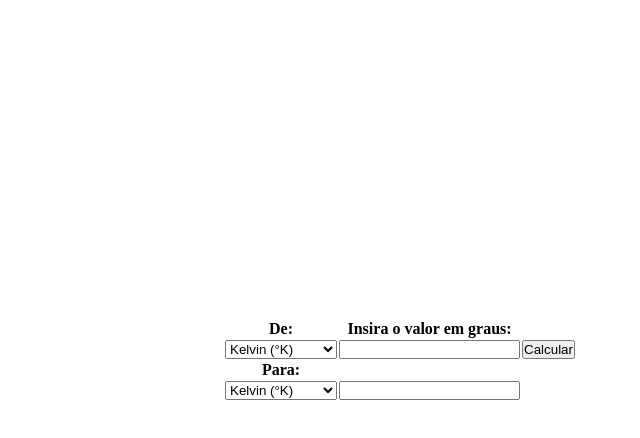
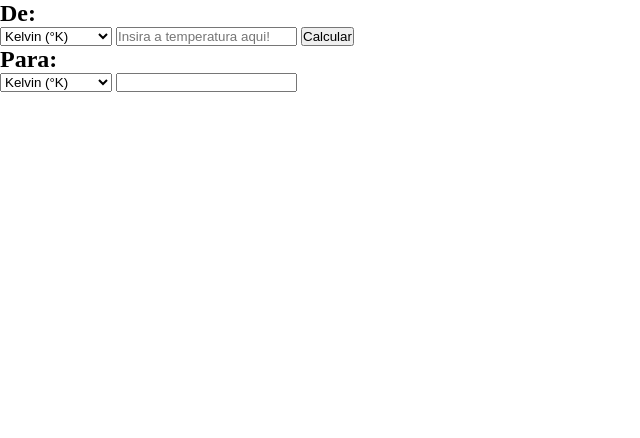
Before and after one commit to FilipeMargraf/scaleConverter, an Electron app: page src/index.html in a window 800 px wide. Shown: the whole page, without its empty margins (0-640 px from the left). Drawn offline with Linux system fonts and the light colour scheme.

Commit message:
Ajuste do layout e finalização da lógica

```diff
--- a/src/index.html
+++ b/src/index.html
@@ -10,41 +10,30 @@
     <script src="script.js" defer></script>
 </head>
 
-<body class="center">
-    <div class="center-table">
-        <table id="mainPanel">
-            <tr>
-                <th>De:</th>
-                <th>Insira o valor em graus:</th>
-            </tr>
-            <td>
+<body>
+    <div class="center-layout">
+        <div class="input-block">
+            <h2>De:</h2>
             <select name="initialScales" id="scaleInput">
                 <option value="Kelvin">Kelvin (°K)</option>
-                    <option value="Celcius">Celsius (°C)</option>
+                <option value="Celsius">Celsius (°C)</option>
                 <option value="Fahrenheit">Fahrenheit (°F)</option>
             </select>
-            </td>
-            <td>
-                <input id="tempValue">
-            </td>
-            <td>
-                <input type="button" value="Calcular" id="btnCalc" onclick="convert(event)">
-            </td>
-            <tr>
-                <th>Para:</th>
-                <th><p id="correction"></p></th>
-            </tr>
-            <td id="select">
+            <input id="tempValue" placeholder="Insira a temperatura aqui!">
+            <input type="button" value="Calcular" id="btnCalc" onclick="convert(event)"><br>
+        </div>
+
+        <div class="output-block">
+            <h2>Para:</h2>
             <select name="resultScales" id="scaleOutput">
                 <option value="Kelvin">Kelvin (°K)</option>
                 <option value="Celsius">Celsius (°C)</option>
                 <option value="Fahrenheit">Fahrenheit (°F)</option>
             </select>
-            </td>
-            <td>
             <input id="tempResult" readonly>
-            </td>
-        </table>
+            <p id="correction"></p>
+        </div>
     </div>
 </body>
+
 </html>
--- a/src/script.js
+++ b/src/script.js
@@ -4,31 +4,49 @@ function convert(event) {
     var inputValue = document.getElementById("scaleInput").value;
     var outputValue = document.getElementById("scaleOutput").value;
     var result = tempValue;
+    let correction = document.getElementById('correction');
 
     if (inputValue == "Kelvin" && outputValue == "Kelvin" || inputValue == "Celsius" && outputValue == "Celsius" || inputValue == "Fahrenheit" && outputValue == "Fahrenheit") {
-        result = tempValue + "K"
+        result = tempValue;
         document.getElementById('scaleInput').style.border = '2px solid #FF0000';
         document.getElementById('scaleOutput').style.border = '2px solid #FF0000';
-        let correction = document.getElementById('correction');
         correction.innerHTML = `<p><strong>Mude as escalas para obter resultado diferente!</strong></p>`;
     }
     else if (inputValue == "Kelvin" && outputValue == "Celsius") {
         result = (273 - tempValue) + "°C";
+        document.getElementById('scaleInput').style.border = "1px solid #000";
+        document.getElementById('scaleOutput').style.border = "1px solid #000";
+        correction.innerHTML = ``;
     }
     else if (inputValue == "Kelvin" && outputValue == "Fahrenheit") {
         result = (tempValue - 273) * 1.8 + 32 + "°F";
+        document.getElementById('scaleInput').style.border = "1px solid #000";
+        document.getElementById('scaleOutput').style.border = "1px solid #000";
+        correction.innerHTML = ``;
     }
     else if (inputValue == "Celsius" && outputValue == "Kelvin") {
         result = (tempValue + 273) + "K";
+        document.getElementById('scaleInput').style.border = "1px solid #000";
+        document.getElementById('scaleOutput').style.border = "1px solid #000";
+        correction.innerHTML = ``;
     }
     else if (inputValue == "Celsius" && outputValue == "Fahrenheit") {
         result = tempValue * 1.8 + 32 + "°F";
+        document.getElementById('scaleInput').style.border = "1px solid #000";
+        document.getElementById('scaleOutput').style.border = "1px solid #000";
+        correction.innerHTML = ``;
     }
     else if (inputValue == "Fahrenheit" && outputValue == "Kelvin") {
-        result = (tempValue - 32) * (5/9) + 273 + "K";
+        result = (tempValue - 32) * (5 / 9) + 273 + "K";
+        document.getElementById('scaleInput').style.border = "1px solid #000";
+        document.getElementById('scaleOutput').style.border = "1px solid #000";
+        correction.innerHTML = ``;
     }
     else if (inputValue == "Fahrenheit" && outputValue == "Celsius") {
         result = (tempValue - 32) / 1.8 + "°C"
+        document.getElementById('scaleInput').style.border = "1px solid #000";
+        document.getElementById('scaleOutput').style.border = "1px solid #000";
+        correction.innerHTML = ``;
     }
 
 
--- a/src/style.css
+++ b/src/style.css
@@ -3,20 +3,12 @@
     padding: 0;
 }
 
-body.center {
-    min-height: 100vh;
+div.input-block {
+    display: inline;
 }
 
-div.center-table {
-    position: relative;
-    min-height: 100vh;
-}
-
-div.center-table>table {
-    position: absolute;
-    top: 45%;
-    left: 50%;
-    transform: translateY(-50%) translateX(-50%);
+div.output-block {
+    display: inline;
 }
 
 #correction {
```
Lines whose indentation alone changed are shown as unchanged.
